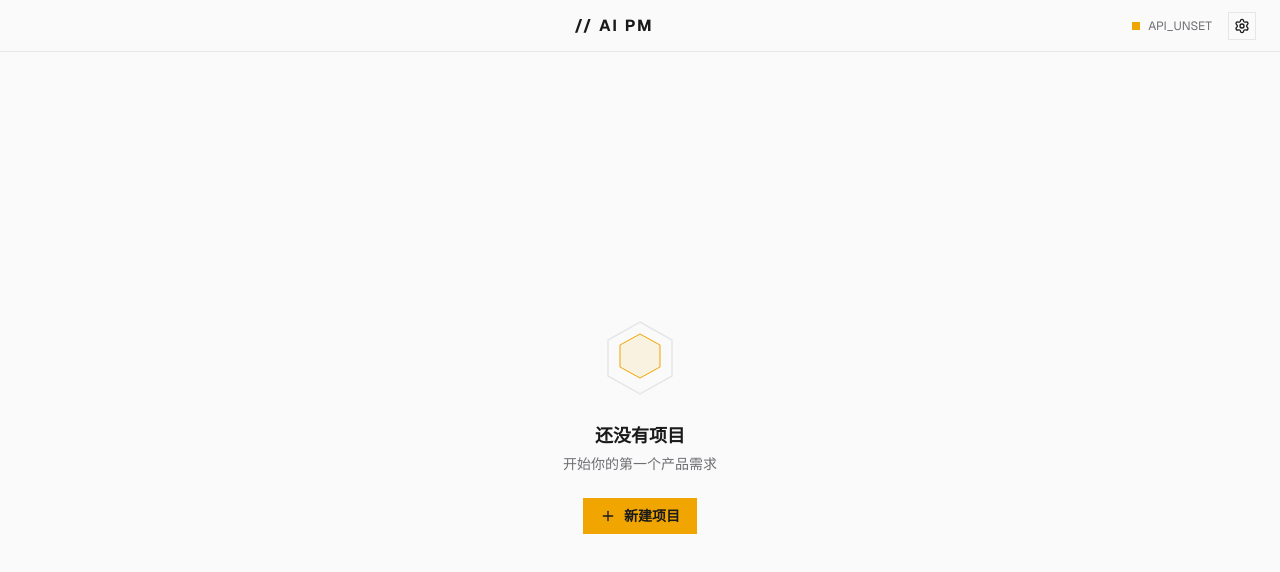
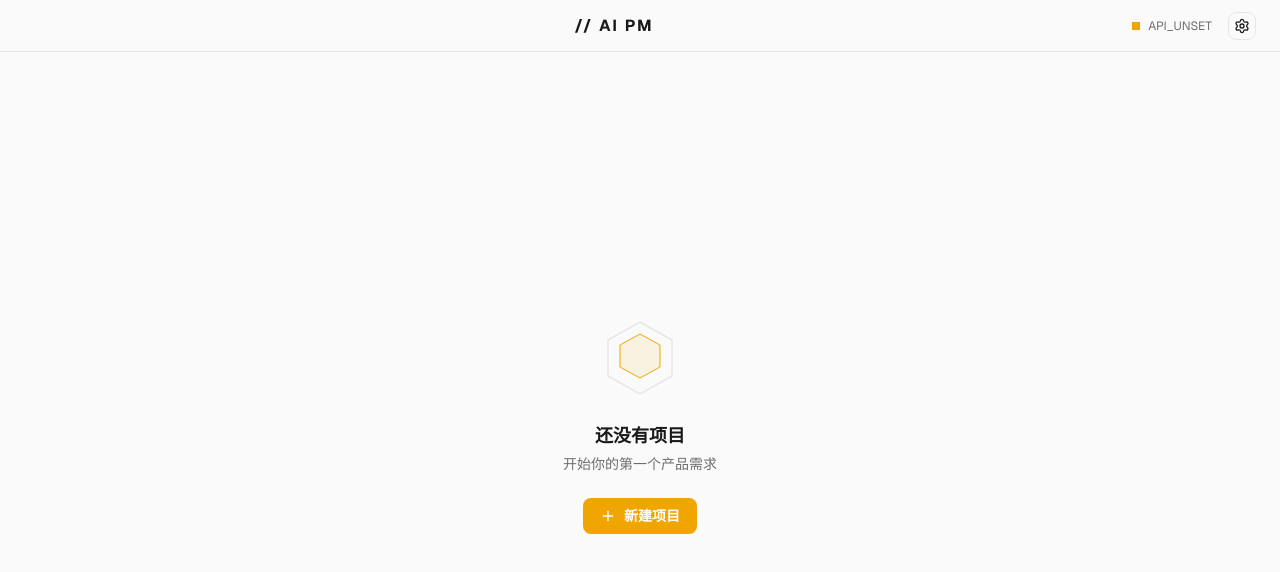
Before and after one commit to K3tty5555/AI_PM, a React (Vite) app in the folder app/: page / in a window 1280 px wide. Shown: the top 572 px of the page. Built offline with nearby package versions, Linux system fonts and the light colour scheme.

Commit message:
feat: redesign Button — Apple style, rounded, amber accent, press micro-interaction

```diff
--- a/app/src/components/ui/button.tsx
+++ b/app/src/components/ui/button.tsx
@@ -1,15 +1,14 @@
 import { Button as ButtonPrimitive } from "@base-ui/react/button"
 import { cva, type VariantProps } from "class-variance-authority"
-
 import { cn } from "@/lib/utils"
 
 const buttonVariants = cva(
   [
     "group/button inline-flex shrink-0 items-center justify-center",
-    "border text-sm font-medium whitespace-nowrap",
+    "rounded-lg border text-sm font-medium whitespace-nowrap",
     "transition-all outline-none select-none",
-    "focus-visible:ring-2 focus-visible:ring-[var(--yellow)]/50",
-    "active:translate-y-px",
+    "focus-visible:ring-2 focus-visible:ring-[var(--accent-color)]/40",
+    "active:scale-[0.97] active:duration-[100ms]",
     "disabled:pointer-events-none disabled:opacity-40",
     "[&_svg]:pointer-events-none [&_svg]:shrink-0 [&_svg:not([class*='size-'])]:size-4",
     "cursor-pointer",
@@ -18,29 +17,36 @@ const buttonVariants = cva(
     variants: {
       variant: {
         primary: [
-          "bg-[var(--yellow)] text-[var(--dark)] border-transparent font-semibold",
-          "hover:shadow-[var(--yellow-glow)]",
-          "active:bg-[#e6e100]",
+          "bg-[var(--accent-color)] text-white border-transparent font-semibold",
+          "hover:brightness-105 hover:shadow-[var(--yellow-glow)]",
+          "duration-[var(--dur-base)] ease-[var(--ease-standard)]",
         ].join(" "),
         ghost: [
-          "bg-transparent text-[var(--dark)] border-[var(--border)]",
-          "hover:border-[var(--yellow)] hover:text-[var(--dark)]",
+          "bg-transparent text-[var(--text-primary)] border-[var(--border)]",
+          "hover:bg-[var(--hover-bg)] hover:border-[var(--accent-color)]/40",
+          "duration-[var(--dur-base)] ease-[var(--ease-standard)]",
         ].join(" "),
         default: [
-          "bg-[var(--yellow)] text-[var(--dark)] border-transparent font-semibold",
-          "hover:shadow-[var(--yellow-glow)]",
-          "active:bg-[#e6e100]",
+          "bg-[var(--accent-color)] text-white border-transparent font-semibold",
+          "hover:brightness-105 hover:shadow-[var(--yellow-glow)]",
+          "duration-[var(--dur-base)] ease-[var(--ease-standard)]",
         ].join(" "),
         outline: [
-          "bg-transparent text-[var(--dark)] border-[var(--border)]",
-          "hover:border-[var(--yellow)] hover:text-[var(--dark)]",
+          "bg-transparent text-[var(--text-primary)] border-[var(--border)]",
+          "hover:bg-[var(--hover-bg)] hover:border-[var(--accent-color)]/40",
+          "duration-[var(--dur-base)] ease-[var(--ease-standard)]",
         ].join(" "),
         secondary: [
-          "bg-[var(--secondary)] text-[var(--secondary-foreground)] border-transparent",
-          "hover:bg-[#ebebeb]",
+          "bg-[var(--secondary)] text-[var(--text-primary)] border-transparent",
+          "hover:bg-[var(--active-bg)]",
+          "duration-[var(--dur-base)] ease-[var(--ease-standard)]",
         ].join(" "),
-        destructive: "bg-[var(--destructive)] text-white border-transparent hover:bg-[var(--destructive)]/90",
-        link: "text-[var(--dark)] underline-offset-4 hover:underline border-transparent",
+        destructive: [
+          "bg-[var(--destructive)] text-white border-transparent",
+          "hover:brightness-110",
+          "duration-[var(--dur-base)] ease-[var(--ease-standard)]",
+        ].join(" "),
+        link: "text-[var(--accent-color)] underline-offset-4 hover:underline border-transparent",
       },
       size: {
         default: "h-9 gap-2 px-4",
```
